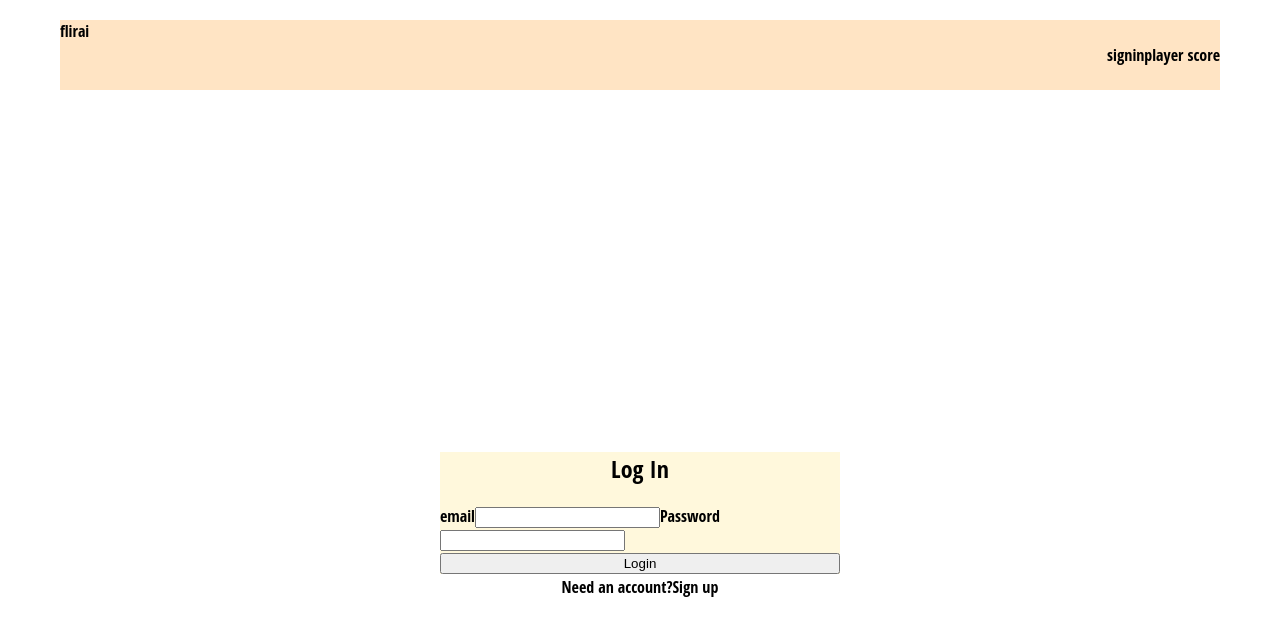
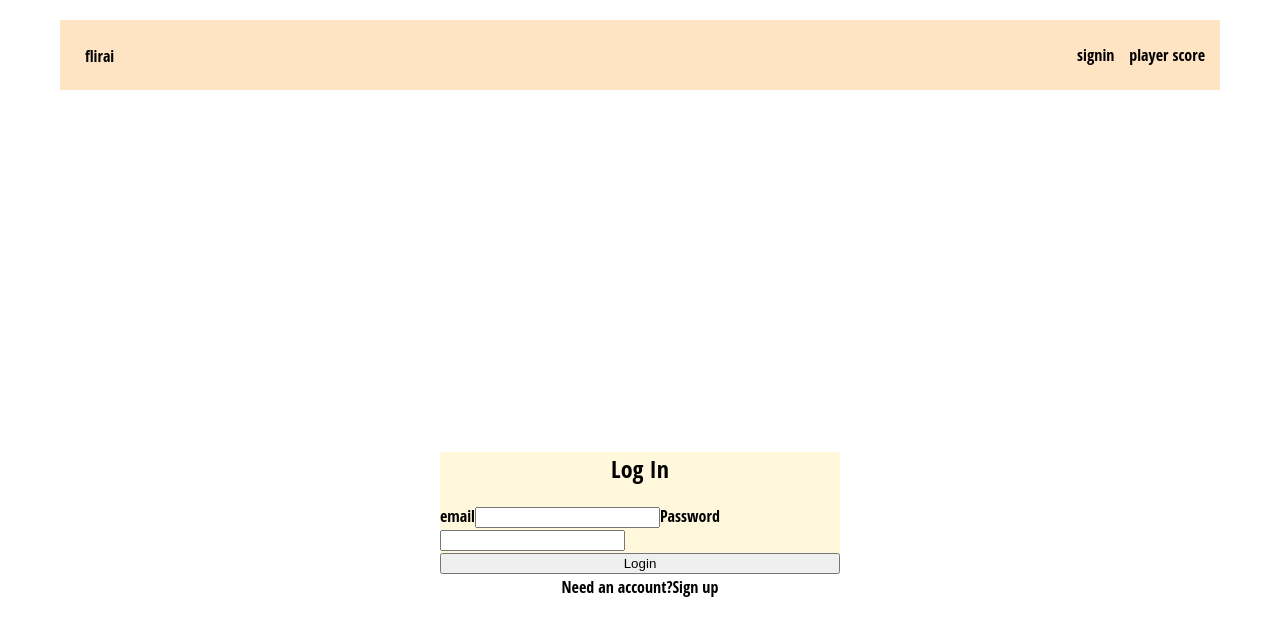
Before and after one commit to dotsync/flirai-fitness-app, a React (Create React App) app: page /login in a window 1280 px wide. Shown: the top 636 px of the page. Built offline with nearby package versions, Linux system fonts and the light colour scheme; no server answers.

Commit message:
Improves className to be more descriptive

```diff
--- a/src/components/Navbar/Navbar.css
+++ b/src/components/Navbar/Navbar.css
@@ -7,7 +7,7 @@
   background-color: bisque;
 }
 
-.logo {
+.navbar-logo {
   height: 100%;
   width: 70px;
   padding: 25px;
@@ -21,6 +21,6 @@
   justify-content: flex-end;
 }
 
-.player-score {
+.navbar-player-score {
   padding: 10px 15px;
 }
```
